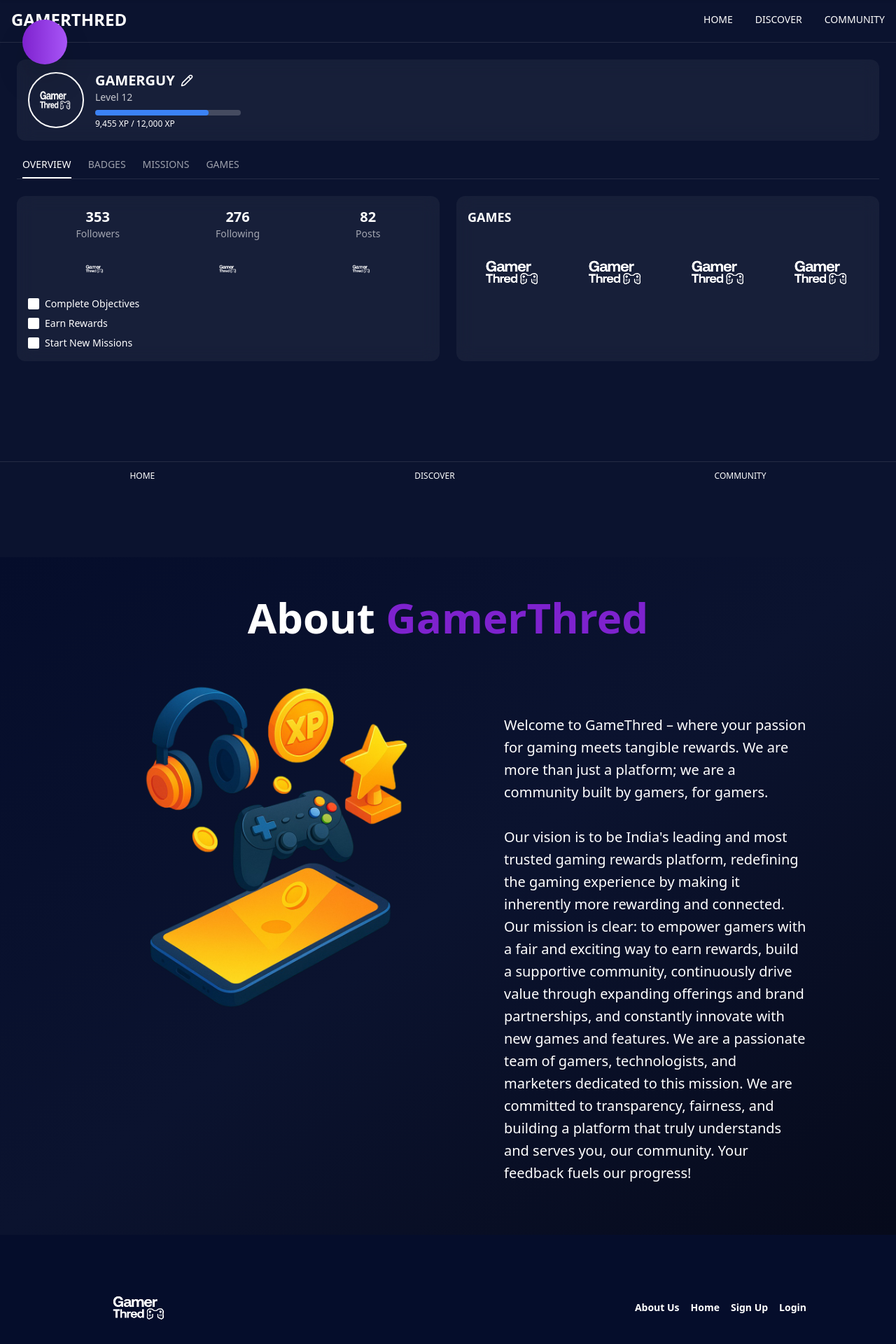
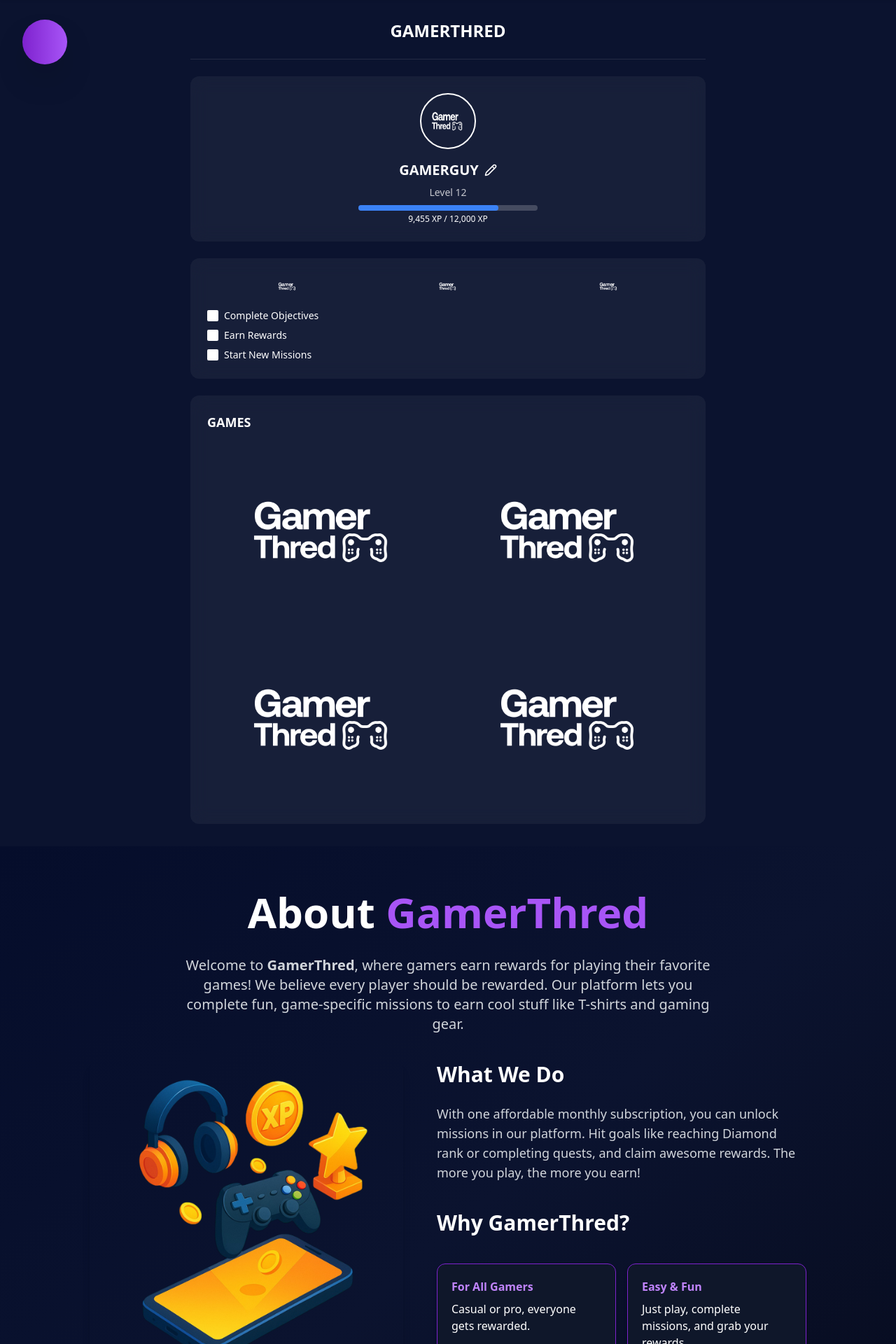
Before and after one commit to triggereddown/gamerthred, a React (Vite) app in the folder gamerthred/: page /profile in a window 1280 px wide. Shown: the part 100-2020 px from the top of the page at 70% size. Built offline with nearby package versions, Linux system fonts and the light colour scheme.

Commit message:
About Update and Profile update

```diff
--- a/gamerthred/src/components/About.jsx
+++ b/gamerthred/src/components/About.jsx
@@ -18,58 +18,79 @@ const DraggableBall = () => {
 const About = () => {
   return (
     <div
-      className="relative flex flex-col items-center justify-center p-14 md:px-20 lg:px-32 w-full overflow-hidden bg-gradient-to-br from-[#050D2B] via-[#0B132F] to-[#060A1B]"
+      className="relative flex flex-col items-center justify-center px-6 py-16 md:px-20 lg:px-32 w-full bg-gradient-to-br from-[#050D2B] via-[#0B132F] to-[#060A1B] text-white overflow-hidden"
       id="about"
     >
-      {/* Draggable ball */}
       <DraggableBall />
 
       {/* Heading */}
-      <h1 className="text-4xl sm:text-6xl font-bold mb-2 text-white  duration-300">
+      <h1 className="text-4xl sm:text-6xl font-bold mb-4 text-center">
         About{" "}
         <motion.span
-          className="text-purple-700 font-semibold cursor-pointer "
+          className="text-purple-500 cursor-pointer"
           whileHover={{ scale: 1.1, color: "#ffffff" }}
           transition={{ type: "spring", stiffness: 500 }}
-          onClick={() => {
-            window.scrollTo({ top: 0, behavior: "smooth" });
-          }}
+          onClick={() => window.scrollTo({ top: 0, behavior: "smooth" })}
         >
           GamerThred
         </motion.span>
       </h1>
 
       {/* Subheading */}
-      <p className="w-max text-center mb-8 text-white transition duration-300 hover:text-purple-300 hover:scale-105"></p>
+      <p className="text-center max-w-3xl text-lg sm:text-xl mt-4 mb-10 text-gray-300 leading-relaxed">
+        Welcome to <strong>GamerThred</strong>, where gamers earn rewards for
+        playing their favorite games! We believe every player should be
+        rewarded. Our platform lets you complete fun, game-specific missions to
+        earn cool stuff like T-shirts and gaming gear.
+      </p>
 
-      {/* Content section */}
-      <div className="flex flex-col md:flex-row items-center md:items-start md:gap-20">
-        {/* Left: Image */}
+      {/* Middle section */}
+      <div className="flex flex-col lg:flex-row items-center lg:items-start gap-12 w-full">
+        {/* Left side image */}
         <img
           src={assets.consolee}
           alt="Gaming Console"
-          className="w-full sm:w-1/2 max-w-lg rounded-lg"
+          className="w-full max-w-md rounded-xl shadow-lg"
         />
 
-        {/* Right: Text */}
-        <div className="flex flex-col items-center md:items-start mt-10 pt-7 text-white">
-          <p className="text-white text-xl leading-8 mb-4 transition duration-300 hover:text-purple-300 hover:scale-[1.01]">
-            Welcome to GameThred – where your passion for gaming meets tangible
-            rewards. We are more than just a platform; we are a community built
-            by gamers, for gamers.
-            <br />
-            <br />
-            Our vision is to be India's leading and most trusted gaming rewards
-            platform, redefining the gaming experience by making it inherently
-            more rewarding and connected. Our mission is clear: to empower
-            gamers with a fair and exciting way to earn rewards, build a
-            supportive community, continuously drive value through expanding
-            offerings and brand partnerships, and constantly innovate with new
-            games and features. We are a passionate team of gamers,
-            technologists, and marketers dedicated to this mission. We are
-            committed to transparency, fairness, and building a platform that
-            truly understands and serves you, our community. Your feedback
-            fuels our progress!
+        {/* Right side mission */}
+        <div className="flex flex-col justify-center gap-6 max-w-2xl">
+          <h2 className="text-2xl sm:text-3xl font-semibold">What We Do</h2>
+          <p className="text-gray-300 text-base sm:text-lg leading-relaxed">
+            With one affordable monthly subscription, you can unlock missions in
+            our platform. Hit goals like reaching Diamond rank or completing
+            quests, and claim awesome rewards. The more you play, the more you
+            earn!
+          </p>
+
+          <h2 className="text-2xl sm:text-3xl font-semibold mt-4">
+            Why GamerThred?
+          </h2>
+          <div className="grid grid-cols-1 sm:grid-cols-2 gap-4 mt-4">
+            <div className="bg-[#0f172a] p-5 rounded-xl shadow-md border border-purple-700 hover:scale-105 transition">
+              <h3 className="font-bold text-purple-400 mb-2">For All Gamers</h3>
+              <p>Casual or pro, everyone gets rewarded.</p>
+            </div>
+            <div className="bg-[#0f172a] p-5 rounded-xl shadow-md border border-purple-700 hover:scale-105 transition">
+              <h3 className="font-bold text-purple-400 mb-2">Easy & Fun</h3>
+              <p>Just play, complete missions, and grab your rewards.</p>
+            </div>
+            <div className="bg-[#0f172a] p-5 rounded-xl shadow-md border border-purple-700 hover:scale-105 transition">
+              <h3 className="font-bold text-purple-400 mb-2">Real Prizes</h3>
+              <p>Get gaming gear, apparel, and more.</p>
+            </div>
+            <div className="bg-[#0f172a] p-5 rounded-xl shadow-md border border-purple-700 hover:scale-105 transition">
+              <h3 className="font-bold text-purple-400 mb-2">
+                Community Vibes
+              </h3>
+              <p>Join gamers who share your passion.</p>
+            </div>
+          </div>
+
+          <h2 className="text-2xl sm:text-3xl font-semibold mt-6">Our Goal</h2>
+          <p className="text-gray-300 text-base sm:text-lg leading-relaxed">
+            We want every gamer to feel valued. GamerThred turns your in-game
+            wins into real-world rewards.
           </p>
         </div>
       </div>
--- a/gamerthred/src/pages/Profile/Profile.jsx
+++ b/gamerthred/src/pages/Profile/Profile.jsx
@@ -13,34 +13,27 @@ const Profile = () => {
   };
 
   return (
-    <div className="min-h-screen bg-[#0B132F] text-white font-sans">
+    <div className="bg-[#0B132F] text-white font-sans py-8 min-h-screen">
+      <div className="max-w-3xl mx-auto px-4 space-y-6">
         {/* Header */}
-      <div className="flex justify-between items-center p-4 border-b border-white/10">
-        <h1 className="text-2xl font-bold">GAMERTHRED</h1>
-        <div className="flex gap-8 text-sm font-medium">
-          <span className="cursor-pointer">HOME</span>
-          <span className="cursor-pointer">DISCOVER</span>
-          <span className="cursor-pointer">COMMUNITY</span>
-        </div>
+        <div className="flex flex-col items-center justify-center border-b border-white/10 pb-4">
+          <h1 className="text-2xl font-bold mb-2">GAMERTHRED</h1>
         </div>
 
-      {/* Profile & Stats */}
-      <div className="p-6 flex flex-col gap-6">
         {/* Profile Top Card */}
-        <div className="bg-white bg-opacity-5 backdrop-blur-md rounded-xl p-4 flex flex-col items-center md:flex-row md:items-center justify-between">
-          <div className="flex items-center gap-4">
+        <div className="bg-white bg-opacity-5 backdrop-blur-md rounded-xl p-6 flex flex-col items-center">
           <img
             src={assets.logo}
             alt="avatar"
-              className="h-20 w-20 rounded-full border-2 border-white"
+            className="h-20 w-20 rounded-full border-2 border-white mb-4"
           />
-            <div>
-              <div className="flex items-center gap-2">
+          <div className="text-center">
+            <div className="flex items-center justify-center gap-2 mb-2">
               {editing ? (
                 <input
                   value={tempName}
                   onChange={(e) => setTempName(e.target.value)}
-                    className="bg-transparent border-b border-white text-white text-xl focus:outline-none"
+                  className="bg-transparent border-b border-white text-white text-xl text-center focus:outline-none"
                 />
               ) : (
                 <h2 className="text-xl font-semibold">{username}</h2>
@@ -50,47 +43,20 @@ const Profile = () => {
               </button>
             </div>
             <p className="text-sm opacity-75">Level 12</p>
-              <div className="h-2 w-52 bg-white/20 rounded-full mt-2">
+            <div className="h-2 w-64 bg-white/20 rounded-full mt-2">
               <div className="h-full bg-blue-500 rounded-full w-[78%]"></div>
             </div>
             <p className="text-xs mt-1">9,455 XP / 12,000 XP</p>
           </div>
         </div>
-        </div>
 
-        {/* Tab Navigation */}
-        <div className="flex gap-6 border-b border-white/10 text-sm font-medium px-2">
-          <span className="pb-2 border-b-2 border-white">OVERVIEW</span>
-          <span className="opacity-60 cursor-pointer">BADGES</span>
-          <span className="opacity-60 cursor-pointer">MISSIONS</span>
-          <span className="opacity-60 cursor-pointer">GAMES</span>
-        </div>
-
-        {/* Stats & Missions */}
-        <div className="grid grid-cols-1 md:grid-cols-2 gap-6">
-          {/* Left: Stats & Icons */}
-          <div className="bg-white bg-opacity-5 backdrop-blur-md rounded-xl p-4 space-y-6">
-            <div className="flex justify-around text-center">
-              <div>
-                <h3 className="text-xl font-semibold">353</h3>
-                <p className="text-sm opacity-60">Followers</p>
-              </div>
-              <div>
-                <h3 className="text-xl font-semibold">276</h3>
-                <p className="text-sm opacity-60">Following</p>
-              </div>
-              <div>
-                <h3 className="text-xl font-semibold">82</h3>
-                <p className="text-sm opacity-60">Posts</p>
-              </div>
-            </div>
-
+        {/* Stats Section */}
+        <div className="bg-white bg-opacity-5 backdrop-blur-md rounded-xl p-6 space-y-4">
           <div className="flex justify-around">
             <img src={assets.logo} alt="medal" className="h-8" />
             <img src={assets.logo} alt="controller" className="h-8" />
             <img src={assets.logo} alt="flame" className="h-8" />
           </div>
-
           <div className="space-y-2 text-sm">
             <div className="flex items-center gap-2">
               <div className="h-4 w-4 bg-white rounded-sm"></div>
@@ -107,10 +73,10 @@ const Profile = () => {
           </div>
         </div>
 
-          {/* Right: Games */}
-          <div className="bg-white bg-opacity-5 backdrop-blur-md rounded-xl p-4">
+        {/* Games Section */}
+        <div className="bg-white bg-opacity-5 backdrop-blur-md rounded-xl p-6">
           <h3 className="text-lg font-semibold mb-4">GAMES</h3>
-            <div className="grid grid-cols-2 md:grid-cols-4 gap-4">
+          <div className="grid grid-cols-2 gap-4">
             <img src={assets.logo} alt="Game 1" className="rounded-md" />
             <img src={assets.logo} alt="Game 2" className="rounded-md" />
             <img src={assets.logo} alt="Game 3" className="rounded-md" />
@@ -119,14 +85,6 @@ const Profile = () => {
         </div>
       </div>
     </div>
-
-      {/* Bottom Nav */}
-      <div className="fixed bottom-0 left-0 right-0 bg-[#0B132F] border-t border-white/10 py-3 flex justify-around text-xs">
-        <span>HOME</span>
-        <span>DISCOVER</span>
-        <span>COMMUNITY</span>
-      </div>
-    </div>
   );
 };
 
```
Lines whose indentation alone changed are shown as unchanged.
